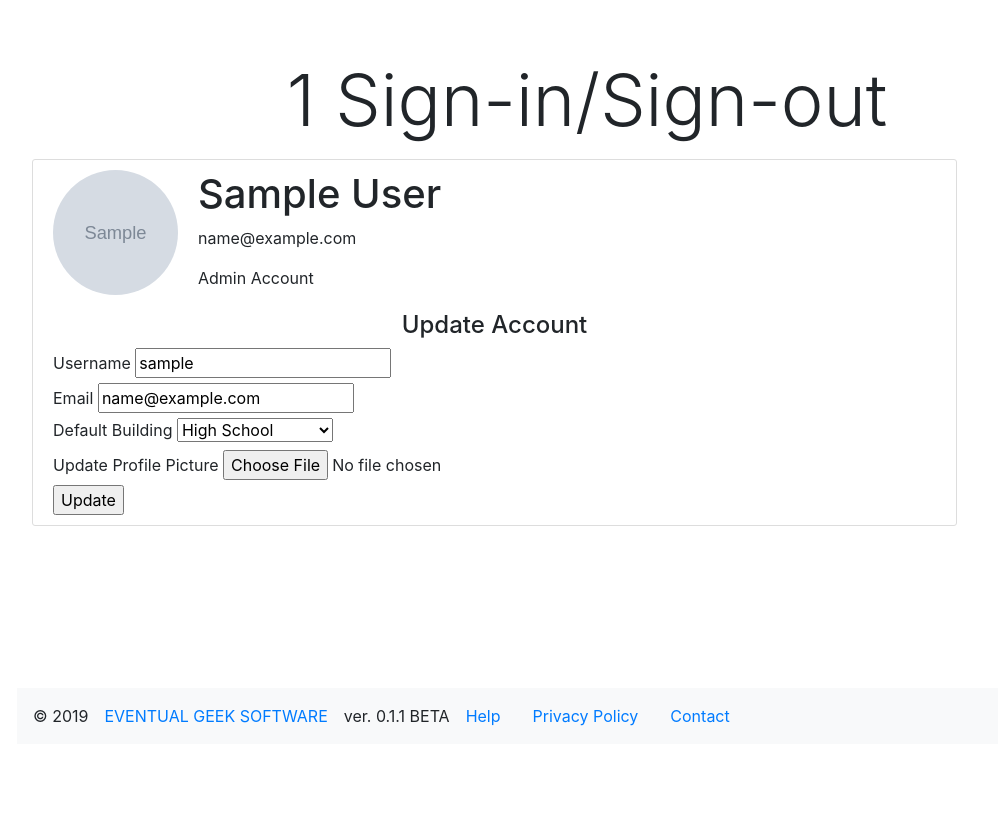
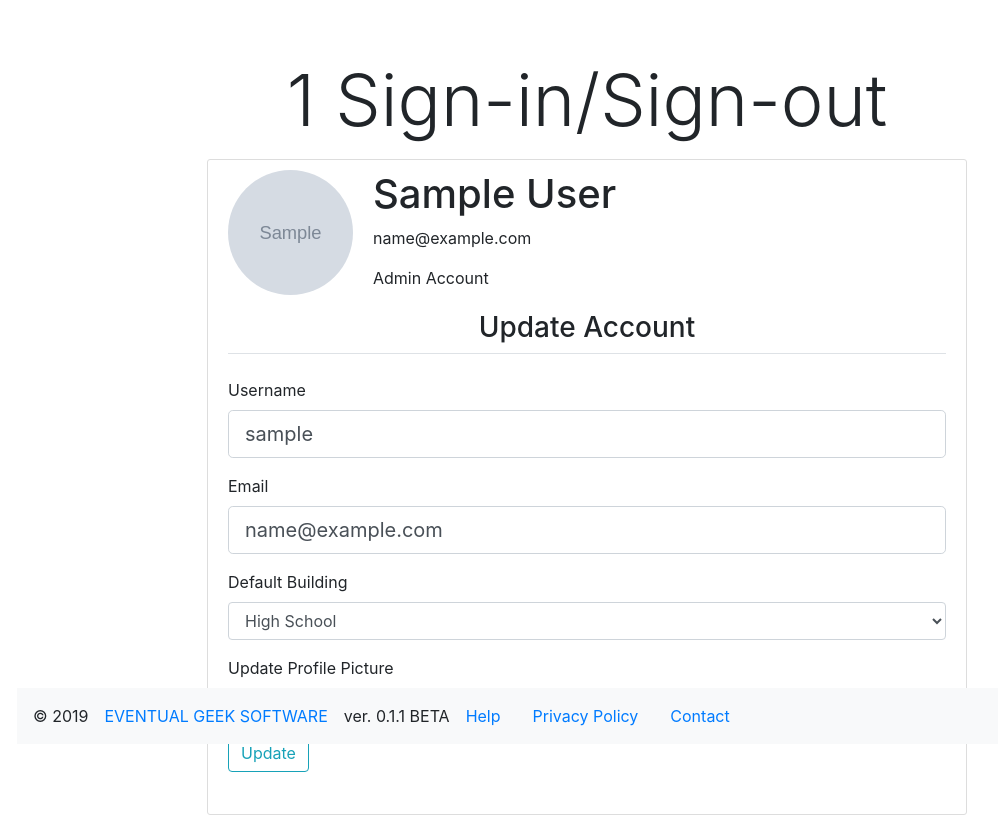
Before and after one commit to covrebo/edu_visitor, a Flask app: page /account in a window 1280 px wide. Shown: the part 56-891 px from the top of the page, without its empty margins (53-1051 px from the left). Before the commit the page ends 782 px from the top, so only its background shows below. Run offline with Flask 2, Linux system fonts and the light colour scheme; a user stored in the database is signed in; tables that the repository leaves empty hold one stand-in row (values such as "Sample post"); grey boxes marked "Sample" are stand-in pictures; some libraries are stand-ins or nearby versions.

Commit message:
Completed refactor for account and help templates.

```diff
--- a/edu_visitor/main/routes.py
+++ b/edu_visitor/main/routes.py
@@ -49,8 +49,7 @@ def site_selection():
         return redirect(url_for('visitor_logs.daily_summary')) if current_user.is_authenticated else redirect(url_for('main.home'))
     return render_template('site-selection.html', title='Site Selection', form=form)
 
-# TODO: Refactor account.html
-# TODO: Refactor help.html
+
 # TODO: Refactor privacy-policy.html
 # TODO: Refactor reset-request.html
 # TODO: Refactor reset-token.html
--- a/edu_visitor/templates/account.html
+++ b/edu_visitor/templates/account.html
@@ -1,6 +1,7 @@
 {% extends "layout.html" %}
 {% block content %}
-    <div class="content-section col-10">
+    <div class="row justify-content-center">
+        <div class="content-section col-8">
             <div class="grid-x grid-margin-x align-center">
                 <div class="media">
                     <img class="rounded-circle account-img" src="{{ image_file }}">
@@ -14,71 +15,53 @@
             <div>
                 <form method="POST" action="" enctype="multipart/form-data">
                     {{ form.hidden_tag() }}
-                <fieldset>
-                    <h4 class="text-center subheader">Update Account</h4>
-                    <div class="grid-x grid-margin-x align-center">
-                        <div class="cell large-6">
-                            {{ form.username.label(class="") }}
+                    <fieldset class="form-group">
+                        <legend class="h3 border-bottom pb-2 mb-4 text-center">Update Account</legend>
+                        <div class="form-group">
+                            {{ form.username.label(class="form-control-label") }}
                             {% if form.username.errors %}
-                                {{ form.username(class='form-input-alert', placeholder='Must be between 2-20 characters') }}
-                                    <div class="callout small alert">
+                                {{ form.username(class='form-control form-control-lg is-invalid', placeholder='Must be between 2-20 characters') }}
+                                    <div class="invalid-feedback">
                                         {% for error in form.username.errors %}
-                                            <small>Error: {{ error }}</small>
+                                            <span>Error: {{ error }}</span>
                                         {% endfor %}
                                     </div>
                             {% else %}
-                                {{ form.username(class="", placeholder="Must be between 2-20 characters") }}
+                                {{ form.username(class="form-control form-control-lg", placeholder="Must be between 2-20 characters") }}
                             {% endif %}
                         </div>
-                    </div>
-                    <div class="grid-x grid-margin-x align-center">
-                        <div class="cell large-6">
-                            {{ form.email.label() }}
+                        <div class="form-group">
+                            {{ form.email.label(class="form-control-label") }}
                             {% if form.email.errors %}
-                                {{ form.email(class="form-input-alert", placeholder="Enter your email address to be used for logging in.") }}
-                                    <div class="callout small alert">
+                                {{ form.email(class="form-control form-control-lg is-invalid", placeholder="Enter your email address to be used for logging in.") }}
+                                    <div class="invalid-feedback">
                                         {% for error in form.email.errors %}
-                                            <small>Error: {{ error }}</small>
+                                            <span>Error: {{ error }}</span>
                                         {% endfor %}
                                     </div>
                             {% else %}
-                                {{ form.email(class="", placeholder="Enter your email address to be used for logging in.") }}
+                                {{ form.email(class="form-control form-control-lg", placeholder="Enter your email address to be used for logging in.") }}
                             {% endif %}
                         </div>
+                        <div class="form-group">
+                            {{ form.building.label(class="form-control-label") }}
+                            {{ form.building(class="form-control") }}
                         </div>
-                    <div class="grid-x grid-margin-x align-center">
-                        <div class="cell large-6">
-                            {{ form.building.label(class="") }}
-                            {% if form.building.errors %}
-                                {{ form.building(class="form-input-alert") }}
-                                    <div class="callout small alert">
-                                        {% for error in form.building.errors %}
-                                            <small>Error: {{ error }}</small>
-                                        {% endfor %}
-                                    </div>
-                            {% else %}
-                                {{ form.building(class="") }}
-                            {% endif %}
-                        </div>
-                    </div>
-                    <div class="grid-x grid-margin-x align-center">
-                        <div class="cell large-6">
-                            {{ form.picture.label(class="button") }}
-                            {{ form.picture(class="show-for-sr") }}
+                        <div class="form-group">
+                            {{ form.picture.label(class="") }}
+                            {{ form.picture(class="form-control-file") }}
                             {% if form.picture.errors %}
                                 {% for error in form.picture.errors %}
-                                    <small class="alert label">Error: {{ error }}</small></br>
+                                    <span class="text-danger">Error: {{ error }}</span>></br>
                                 {% endfor %}
                             {% endif %}
                         </div>
-                    </div>
-                    <div class="grid-x grid-margin-x align-center">
-                        <div class="cell large-2">
-                            {{ form.submit(class="button expanded") }}
-                        </div>
+                        <div class="form-group">
+                            {{ form.submit(class="btn btn-outline-info") }}
                         </div>
                     </fieldset>
                 </form>
             </div>
         </div>
+    </div>
 {% endblock content %}
```
Also changed, not shown: edu_visitor/templates/help.html (+3 -7 lines). Lines whose indentation alone changed are shown as unchanged.
